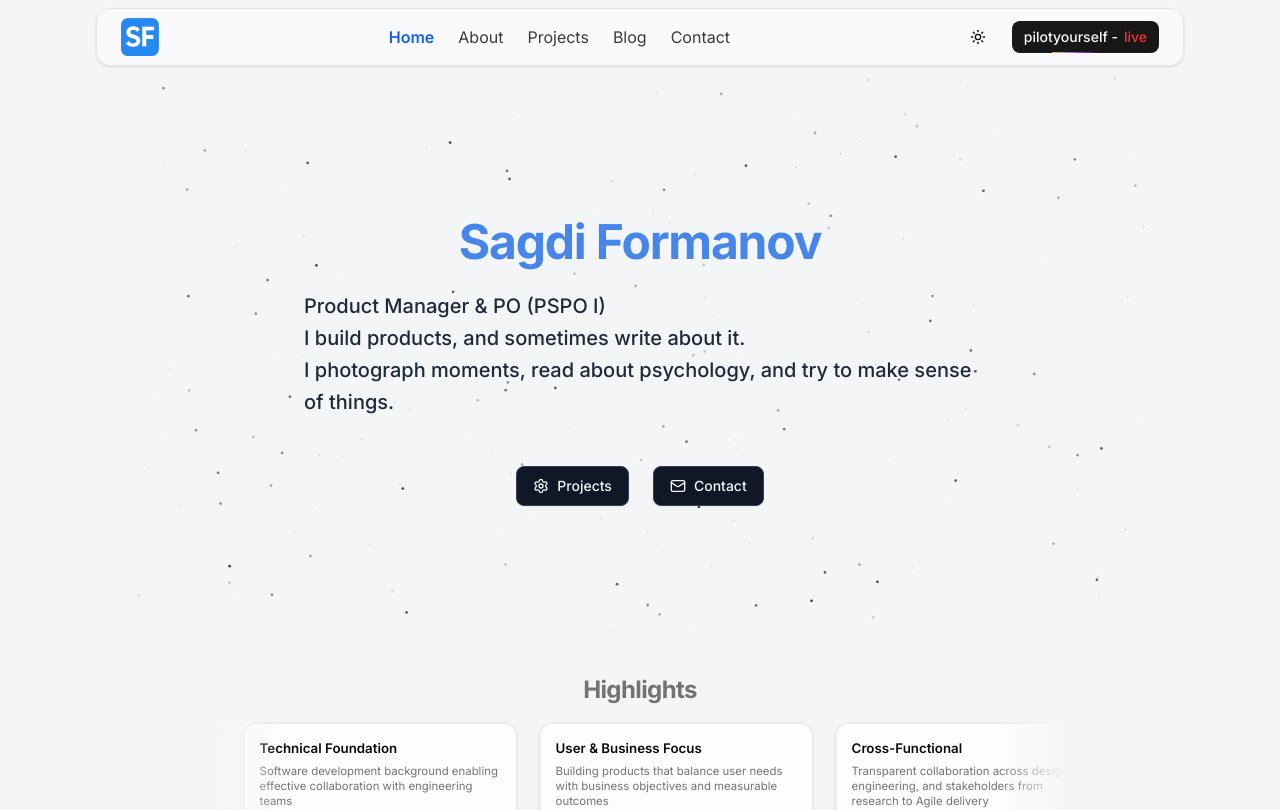
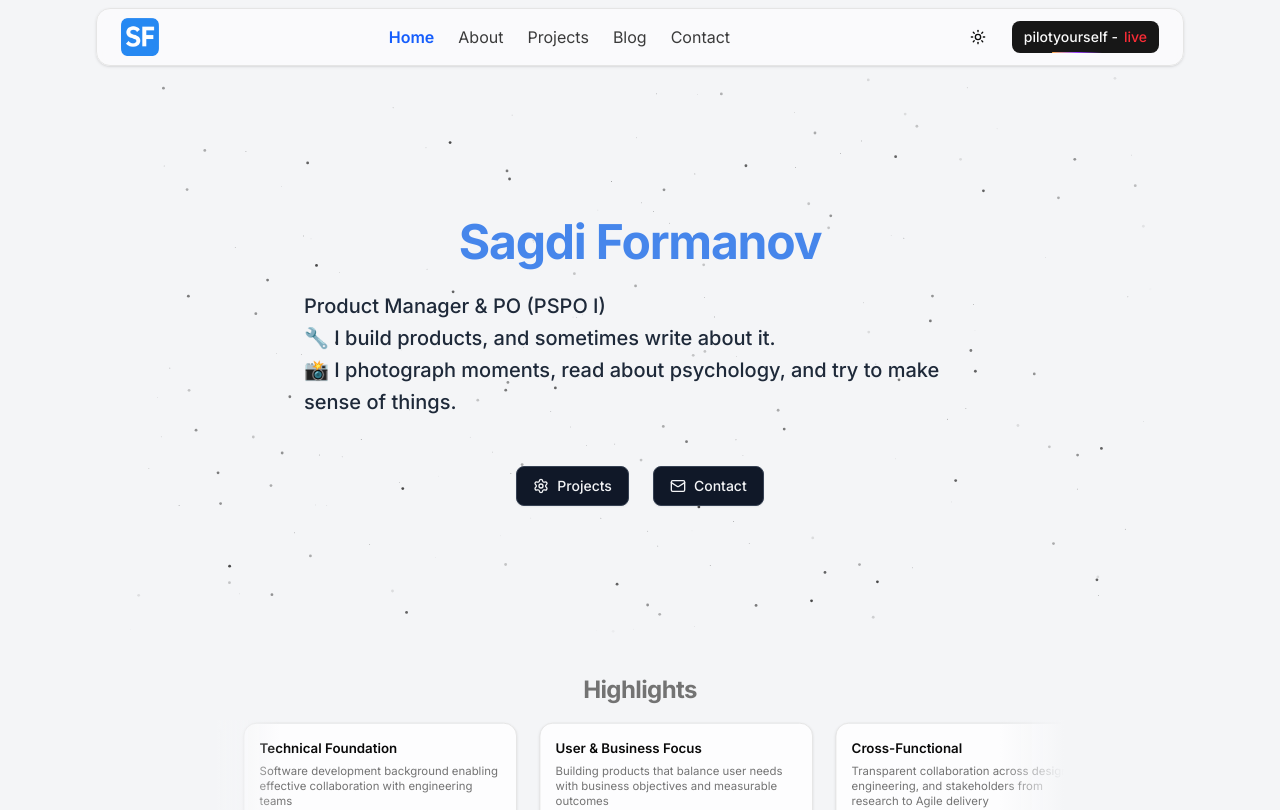
Before and after one commit to sagdish/sagdi-portfolio, a Next.js app: page / in a window 1280 px wide. Shown: the top 810 px of the page. Built offline with nearby package versions, Linux system fonts and the light colour scheme.

Commit message:
emoji adding

```diff
--- a/src/app/page.tsx
+++ b/src/app/page.tsx
@@ -48,10 +48,10 @@ export default function Home() {
             <h2 className="mt-6 max-w-2xl px-3 text-[1.1rem] font-medium leading-7 text-gray-800 dark:text-gray-300 md:px-0 md:text-xl md:leading-8">
               Product Manager & PO (PSPO I)
               <br />
-              I build products, and sometimes write about it.
+              🔧 I build products, and sometimes write about it.
               <br />
-              I photograph moments, read about psychology, and try to make sense
-              of things.
+              📸 I photograph moments, read about psychology, and try to make
+              sense of things.
               <br />
             </h2>
             {/* CTA back in-column (center mobile, left md+) */}
```
